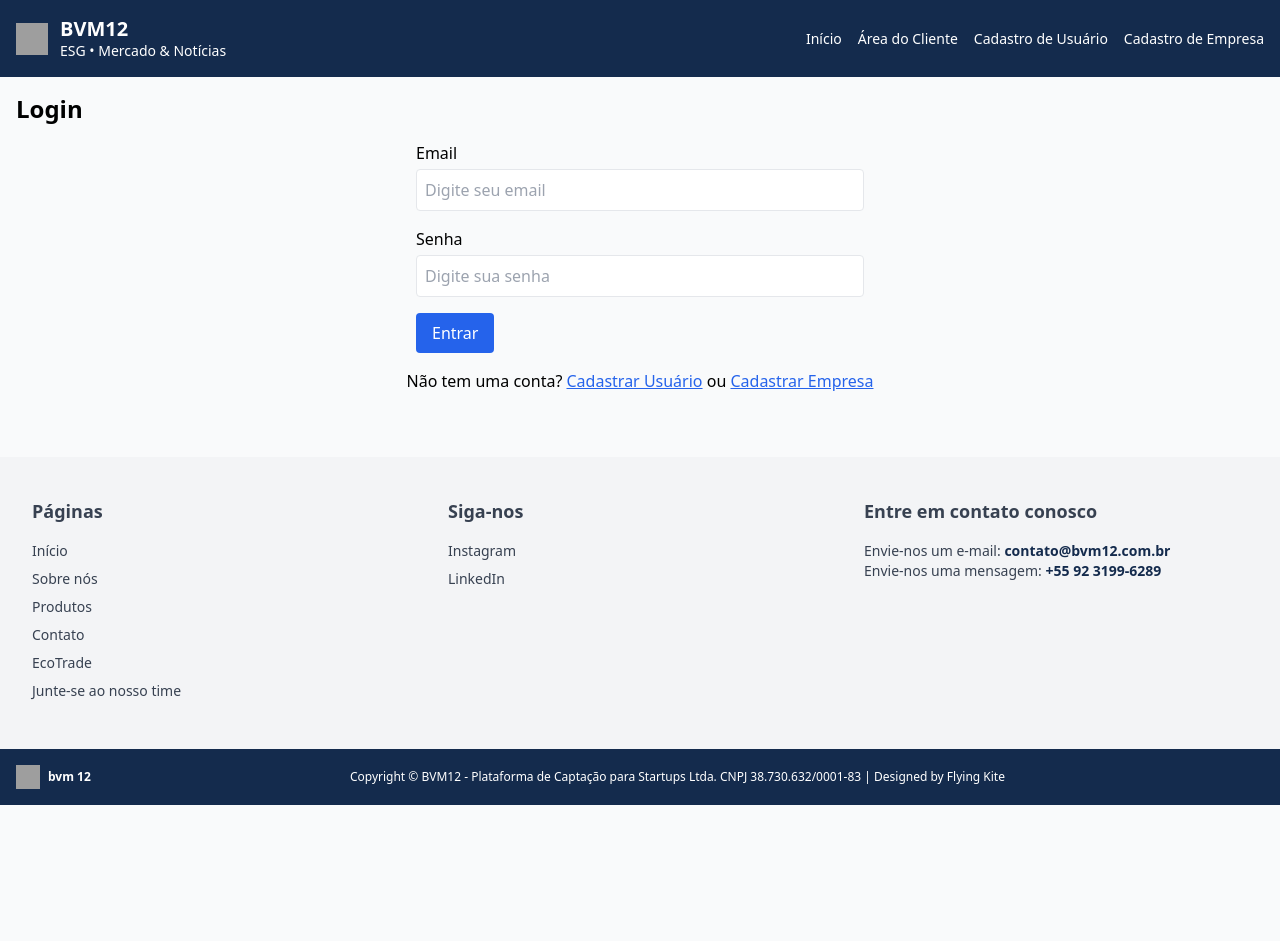
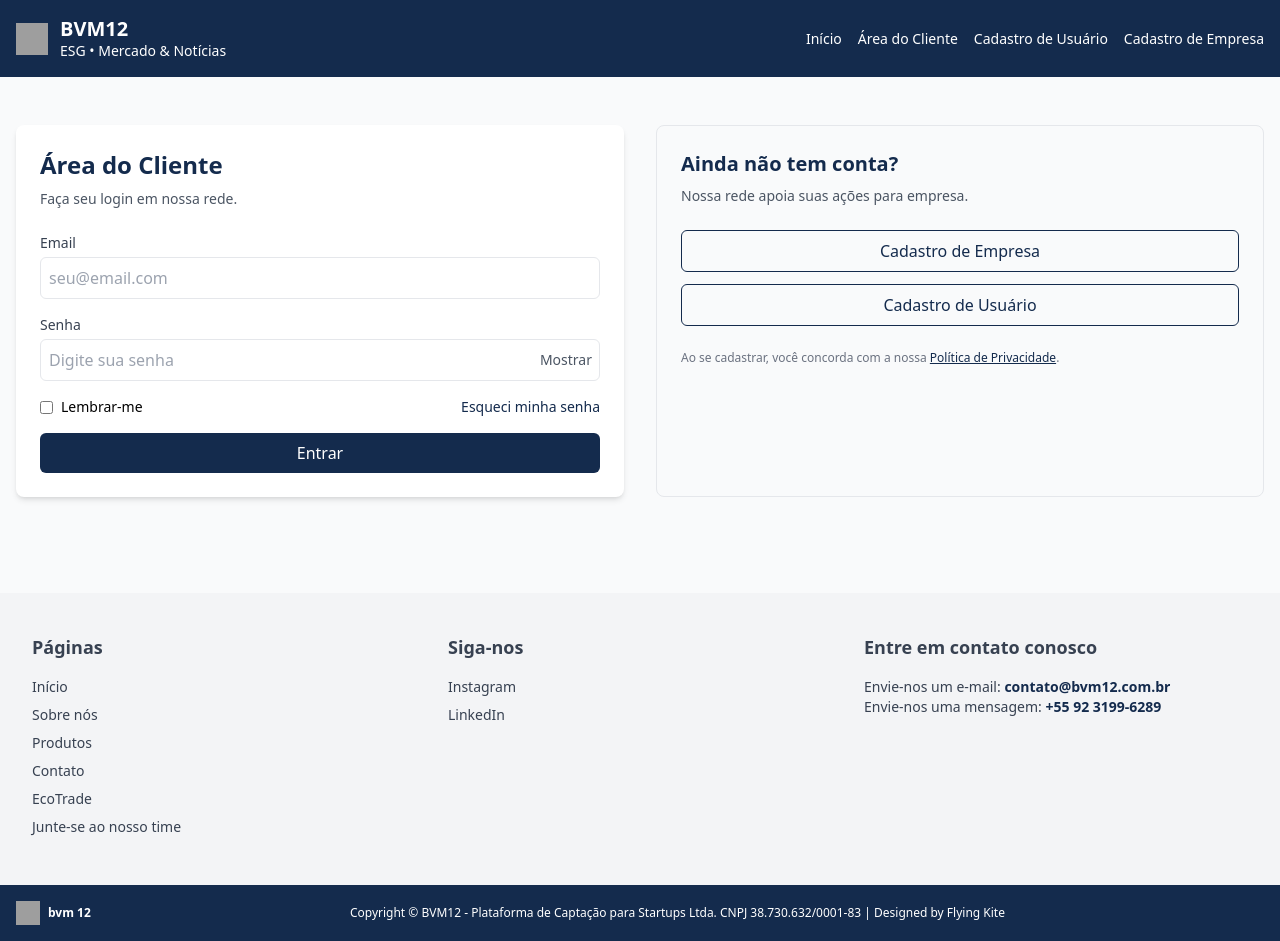
Before and after one commit to contatoBvm12/website-front-vite, a React (Vite) app: page /login in a window 1280 px wide. Before the commit the page ends 805 px from the top, so only its background shows below. Built offline with nearby package versions, Linux system fonts and the light colour scheme; grey boxes are pictures that could not be loaded.

Commit message:
style: redesign login page

```diff
--- a/src/pages/Login.tsx
+++ b/src/pages/Login.tsx
@@ -1,27 +1,78 @@
-import React from 'react';
+import React, { useState } from 'react';
 import { Link } from 'react-router-dom';
 
 const Login: React.FC = () => {
+  const [showPassword, setShowPassword] = useState(false);
+
   return (
-    <div className="container mx-auto p-4">
-      <h2 className="text-2xl font-semibold mb-4">Login</h2>
-      <form className="max-w-md mx-auto">
-        <div className="mb-4">
-          <label className="block mb-1">Email</label>
-          <input type="email" className="w-full border rounded p-2" placeholder="Digite seu email" />
+    <div className="max-w-7xl mx-auto px-4 py-12 grid grid-cols-1 md:grid-cols-2 gap-8">
+      <div className="bg-white shadow-md rounded-lg p-6">
+        <h2 className="text-2xl font-semibold text-primary mb-2">Área do Cliente</h2>
+        <p className="text-sm text-gray-600 mb-6">Faça seu login em nossa rede.</p>
+        <form className="space-y-4">
+          <div>
+            <label className="block text-sm font-medium text-gray-700 mb-1">Email</label>
+            <input
+              type="email"
+              placeholder="seu@email.com"
+              className="w-full border rounded-md p-2 focus:outline-none focus:ring-2 focus:ring-primary"
+            />
+          </div>
+          <div>
+            <label className="block text-sm font-medium text-gray-700 mb-1">Senha</label>
+            <div className="relative">
+              <input
+                type={showPassword ? 'text' : 'password'}
+                placeholder="Digite sua senha"
+                className="w-full border rounded-md p-2 pr-20 focus:outline-none focus:ring-2 focus:ring-primary"
+              />
+              <button
+                type="button"
+                onClick={() => setShowPassword(!showPassword)}
+                className="absolute inset-y-0 right-2 flex items-center text-sm text-gray-600"
+              >
+                {showPassword ? 'Ocultar' : 'Mostrar'}
+              </button>
+            </div>
+          </div>
+          <div className="flex items-center justify-between text-sm">
+            <label className="flex items-center">
+              <input type="checkbox" className="mr-2" />
+              Lembrar-me
+            </label>
+            <a href="#" className="text-primary hover:underline">Esqueci minha senha</a>
+          </div>
+          <button
+            type="submit"
+            className="w-full bg-primary text-white py-2 rounded-md hover:bg-primary/90"
+          >
+            Entrar
+          </button>
+        </form>
+      </div>
+
+      <div className="bg-gray-50 border border-gray-200 rounded-lg p-6">
+        <h2 className="text-xl font-semibold text-primary mb-2">Ainda não tem conta?</h2>
+        <p className="text-sm text-gray-600 mb-6">
+          Nossa rede apoia suas ações para empresa.
+        </p>
+        <div className="space-y-3">
+          <Link
+            to="/register-company"
+            className="block w-full text-center border border-primary text-primary rounded-md py-2 hover:bg-primary hover:text-white"
+          >
+            Cadastro de Empresa
+          </Link>
+          <Link
+            to="/register-user"
+            className="block w-full text-center border border-primary text-primary rounded-md py-2 hover:bg-primary hover:text-white"
+          >
+            Cadastro de Usuário
+          </Link>
         </div>
-        <div className="mb-4">
-          <label className="block mb-1">Senha</label>
-          <input type="password" className="w-full border rounded p-2" placeholder="Digite sua senha" />
-        </div>
-        <button type="submit" className="bg-blue-600 text-white px-4 py-2 rounded">Entrar</button>
-      </form>
-      <div className="mt-4 text-center">
-        <p>
-          Não tem uma conta?{' '}
-          <Link to="/register-user" className="text-blue-600 underline">Cadastrar Usuário</Link>
-          {' '}ou{' '}
-          <Link to="/register-company" className="text-blue-600 underline">Cadastrar Empresa</Link>
+        <p className="text-xs text-gray-500 mt-6">
+          Ao se cadastrar, você concorda com a nossa{' '}
+          <a href="#" className="text-primary underline">Política de Privacidade</a>.
         </p>
       </div>
     </div>
```
